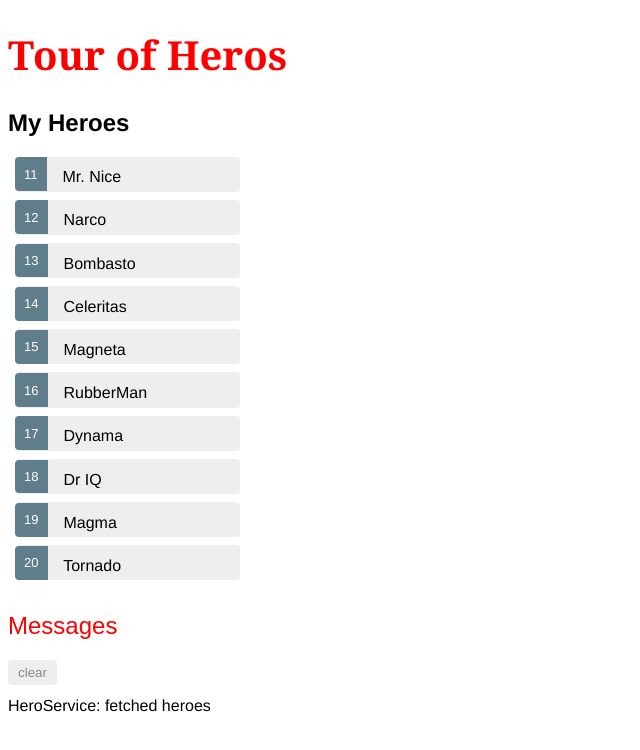
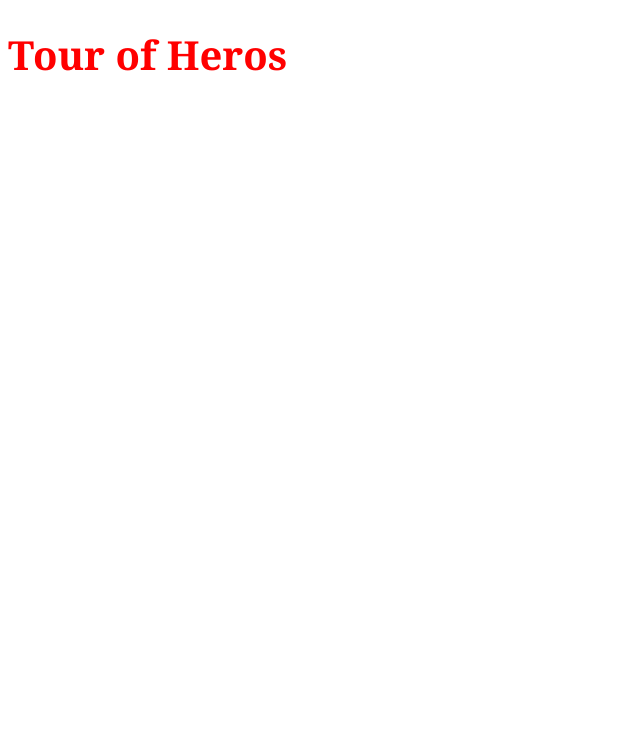
Before and after one commit to jaknowles97/my-first-angular-app, an Angular app: page / in a window 1280 px wide. Shown: the top 750 px of the page, without its empty margins (0-640 px from the left). Built offline with nearby package versions, Linux system fonts and the light colour scheme.

Commit message:
created first route

```diff
--- a/src/app/app.component.html
+++ b/src/app/app.component.html
@@ -1,3 +1,3 @@
 <h1>{{ title }} </h1>
-<app-heroes></app-heroes>
+<router-outlet></router-outlet>
 <app-messages></app-messages>
--- a/src/app/app.module.ts
+++ b/src/app/app.module.ts
@@ -6,6 +6,7 @@
 import { HeroesComponent } from './heroes/heroes.component';
 import { HeroDetailComponent } from './hero-detail/hero-detail.component';
 import { MessagesComponent } from './messages/messages.component';
+import { AppRoutingModule } from './app-routing.module';
 
 
 @NgModule({
@@ -17,7 +18,8 @@
   ],
   imports: [
     BrowserModule,
-    FormsModule
+    FormsModule,
+    AppRoutingModule
   ],
   providers: [],
   bootstrap: [AppComponent]
```
Also changed, not shown: src/app/app-routing.module.ts (added, +14 -0 lines), 1 other file (tests, documents, lock files or other folders).
